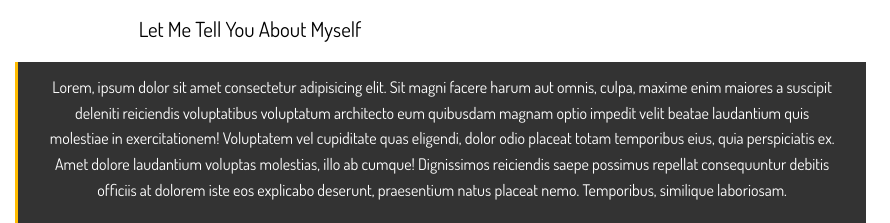
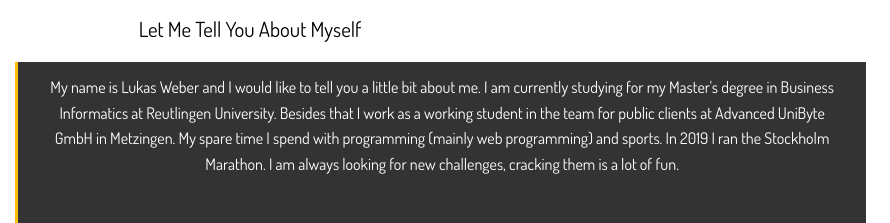
Before and after one commit to CrystalCake/CV, a website: page dist/resume.html in a window 1280 px wide. Shown: the part 203-426 px from the top of the page, 390-1280 px from the left. Drawn offline with nearby package versions, Linux system fonts and the light colour scheme; files whose address does not match are found by name.

Commit message:
about me text added

```diff
--- a/dist/resume.html
+++ b/dist/resume.html
@@ -44,17 +44,14 @@
           <div class="bio bg-dark">
             <h4></h4>
             <p>
-              Lorem, ipsum dolor sit amet consectetur adipisicing elit. Sit
-              magni facere harum aut omnis, culpa, maxime enim maiores a
-              suscipit deleniti reiciendis voluptatibus voluptatum architecto
-              eum quibusdam magnam optio impedit velit beatae laudantium quis
-              molestiae in exercitationem! Voluptatem vel cupiditate quas
-              eligendi, dolor odio placeat totam temporibus eius, quia
-              perspiciatis ex. Amet dolore laudantium voluptas molestias, illo
-              ab cumque! Dignissimos reiciendis saepe possimus repellat
-              consequuntur debitis officiis at dolorem iste eos explicabo
-              deserunt, praesentium natus placeat nemo. Temporibus, similique
-              laboriosam.
+              My name is Lukas Weber and I would like to tell you a little bit
+              about me. I am currently studying for my Master's degree in
+              Business Informatics at Reutlingen University. Besides that I work
+              as a working student in the team for public clients at Advanced
+              UniByte GmbH in Metzingen. My spare time I spend with programming
+              (mainly web programming) and sports. In 2019 I ran the Stockholm
+              Marathon. I am always looking for new challenges, cracking them is
+              a lot of fun.
             </p>
             <div class="about-info-generel">
               <div>
@@ -154,7 +151,7 @@
                   </div>
                 </li>
                 <li>
-                  <h4>Project Managment</h4>
+                  <h4>Project Management</h4>
                   <div class="progress">
                     <div style="width: 80%;"></div>
                   </div>
@@ -172,15 +169,15 @@
                   </div>
                 </li>
                 <li>
+                  <h4>Java / Python</h4>
+                  <div class="progress">
+                    <div style="width: 65%;"></div>
+                  </div>
+                </li>
+                <li>
                   <h4>CSS</h4>
                   <div class="progress">
                     <div style="width: 95%;"></div>
-                  </div>
-                </li>
-                <li>
-                  <h4>JavaScript</h4>
-                  <div class="progress">
-                    <div style="width: 75%;"></div>
                   </div>
                 </li>
                 <li>
@@ -190,7 +187,7 @@
                   </div>
                 </li>
                 <li>
-                  <h4>Java</h4>
+                  <h4>JavaScript</h4>
                   <div class="progress">
                     <div style="width: 75%;"></div>
                   </div>
```
Also changed, not shown: dist/about.html (+8 -11 lines).
